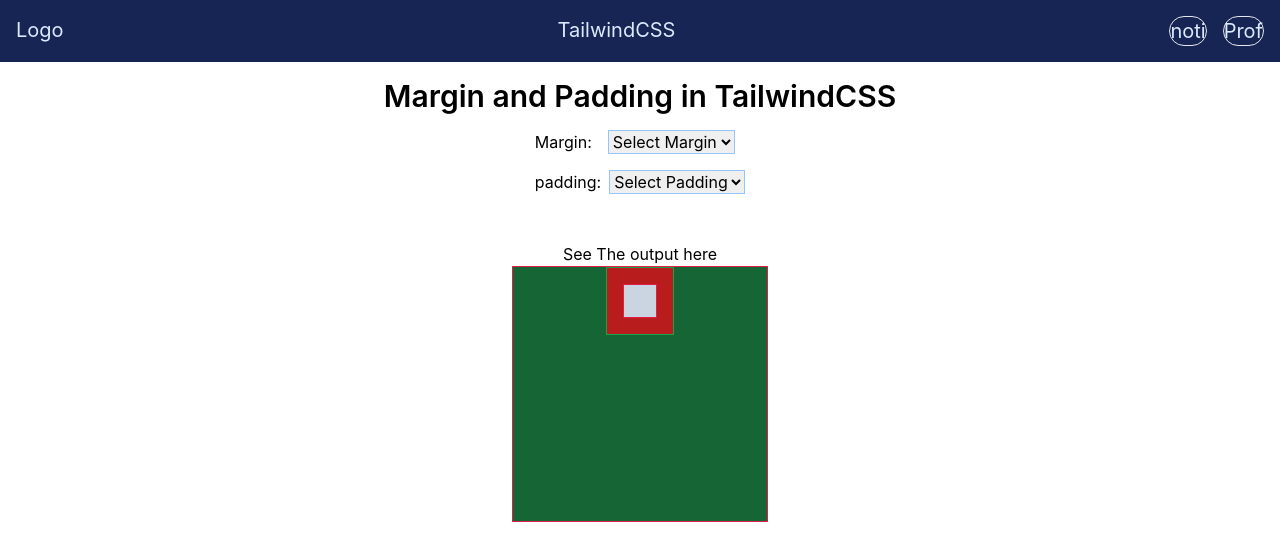
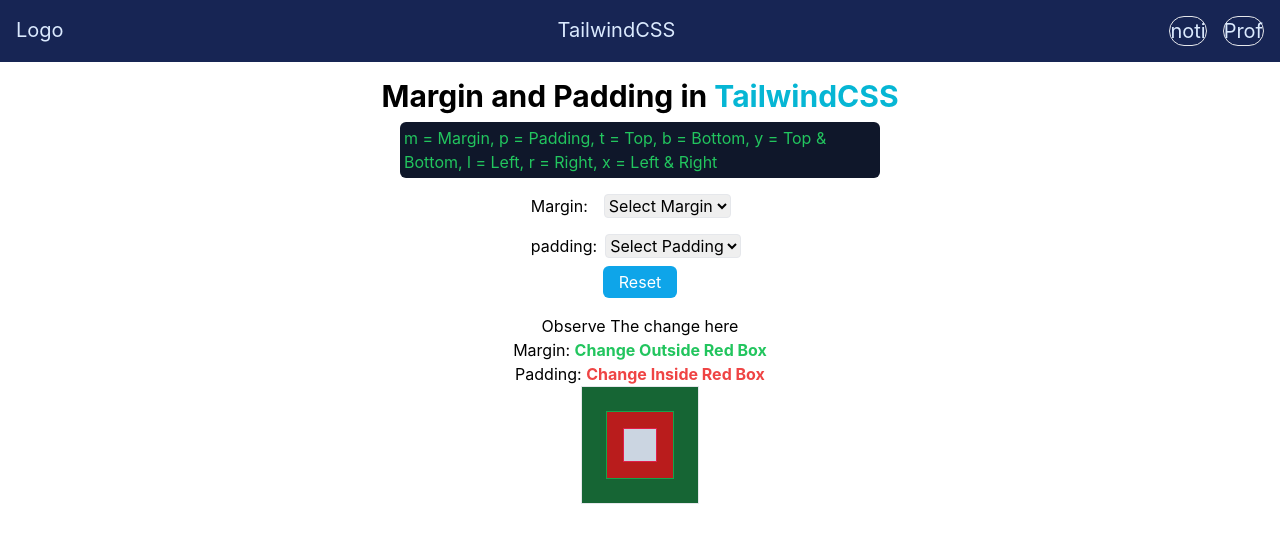
Before and after one commit to Nahid1911/tailwindCssReactJs, a React (Create React App) app: page /boxsize in a window 1280 px wide. Shown: the top 560 px of the page. Built offline with nearby package versions, Linux system fonts and the light colour scheme; the HTML template or start-up script is replaced by a standard one.

Commit message:
Add reset button

```diff
--- a/src/components/MarginPadding.js
+++ b/src/components/MarginPadding.js
@@ -11,17 +11,23 @@
 const handlePaddingChange = (event) => {
   setPaddingValue(event.target.value)
 };
+const handleReset = (event) => {
+  setPaddingValue(event.target.value)
+  setMarginValue(event.target.value)
+};
 
 
   return (
     <>
       <div className='flex flex-col p-4 items-center'>
-        <h1 className='align-middle text-3xl font-semibold mb-4'>Margin and Padding in TailwindCSS</h1>
+        <h1 className='align-middle text-3xl font-bold mb-2'>Margin and Padding in <span className='text-cyan-500'>TailwindCSS</span></h1>
+        <h2 className='bg-slate-900 rounded-md p-1 text-green-500 align-middle mb-4 max-w-[480px] flex justify-center'>m = Margin, p = Padding, t = Top, b = Bottom, y = Top & Bottom, l = Left, r = Right, x = Left & Right</h2>
+
         <div>
           <div className='flex flex-row'>
             <p>Margin:</p>
-            <select value={marginValue} onChange={handleMarginChange} type='dropdown' className='border border-blue-300 ml-4'>
-              <option value=''>Select Margin</option>
+            <select type='dropdown' value={marginValue} onChange={handleMarginChange} className='border rounded ml-4 mr-2'>
+            <option value=''>Select Margin</option>
               <option value='m-6'>m-6</option>
               <option value='mt-6'>mt-6</option>
               <option value='mb-6'>mb-6</option>
@@ -33,8 +39,8 @@
           </div>
           <div className='flex flex-row mt-4'>
             <p>padding:</p>
-            <select value={paddingValue} onChange={handlePaddingChange} type='dropdown' className='border border-blue-300 ml-2'>
-              <option value=''>Select Padding</option>
+            <select placeholder="Enter like this: pt-8" value={paddingValue} onChange={handlePaddingChange} type='dropdown' className='border rounded mx-2'>
+            <option value=''>Select Padding</option>
               <option value='p-6'>p-6</option>
               <option value='pt-6'>pt-6</option>
               <option value='pb-6'>pb-6</option>
@@ -45,8 +51,11 @@
             </select>
           </div>
         </div>
-        <h2 className='mt-12'>See The output here</h2>
-        <div className='flex flex-col border items-center align-middle border-rose-600 bg-green-800 h-64 w-64'>
+        <button value='' onClick={handleReset} className='bg-sky-500 rounded-md px-4 py-1 mt-2 text-white hover:bg-sky-700'>Reset</button>
+        <h2 className='mt-4'>Observe The change here</h2>
+        <p>Margin: <span className='text-green-500 font-bold'>Change Outside Red Box</span></p>
+        <p>Padding: <span className='text-red-500 font-bold'>Change Inside Red Box</span></p>
+        <div className='flex flex-col border items-center align-middle bg-green-800 p-6'>
           <div className={`flex flex-col border items-center justify-items-center border-green-600 bg-red-700 ${marginValue} ${paddingValue}`}>
             <div className='flex flex-col border p-4 m-4 items-center border-rose-600 bg-slate-300'></div>
           </div>
```
